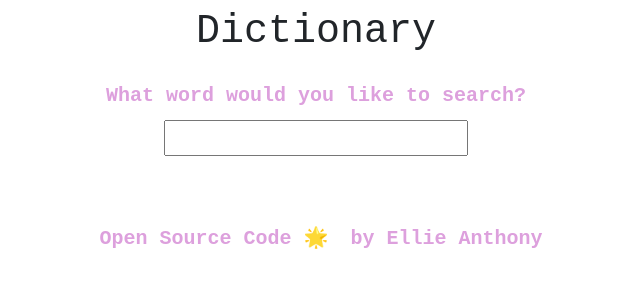
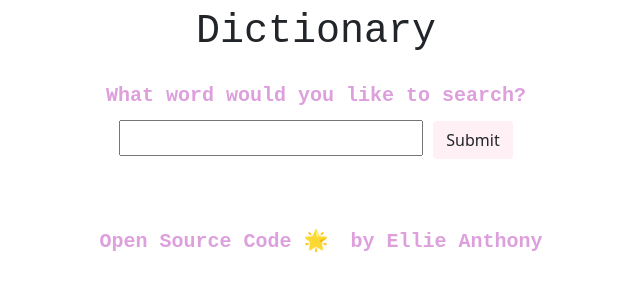
Before and after one commit to elliebanthony/dictionary-project, a React (Create React App) app: page / in a window 1280 px wide. Shown: the top 300 px of the page, without its empty margins (324-964 px from the left). Built offline with nearby package versions, Linux system fonts and the light colour scheme; no server answers.

Commit message:
added back input btn and css

```diff
--- a/src/Dictionary.js
+++ b/src/Dictionary.js
@@ -43,6 +43,7 @@ export default function Dictionary(props) {
         <h2> What word would you like to search? </h2>
         <form className="m-1 p-1" onSubmit={handleSubmit}>
           <input type="search" onChange={handleKeyword} />
+          <input type="submit" className="btn search" />
         </form>
         <Results results={results} />
         <Photos photos={photos} />
--- a/src/dictionary.css
+++ b/src/dictionary.css
@@ -21,6 +21,11 @@ p {
 .Dict input {
   max-width: 100%;
 }
+.Dict .search {
+  background-color: lavenderblush;
+  margin-left: 10px;
+  cursor: pointer;
+}
 section {
   text-align: center;
   box-shadow: 0 10px 20px rgb(0 0 0 / 10%);
@@ -42,10 +47,11 @@ section {
 .synonym {
   text-align: left;
 }
-.phonetics {
+.phonetics a {
   text-decoration: none;
   display: inline-block;
   margin-left: 10px;
+  cursor: pointer;
 }
 .phonetics a {
   text-decoration: none;
```
